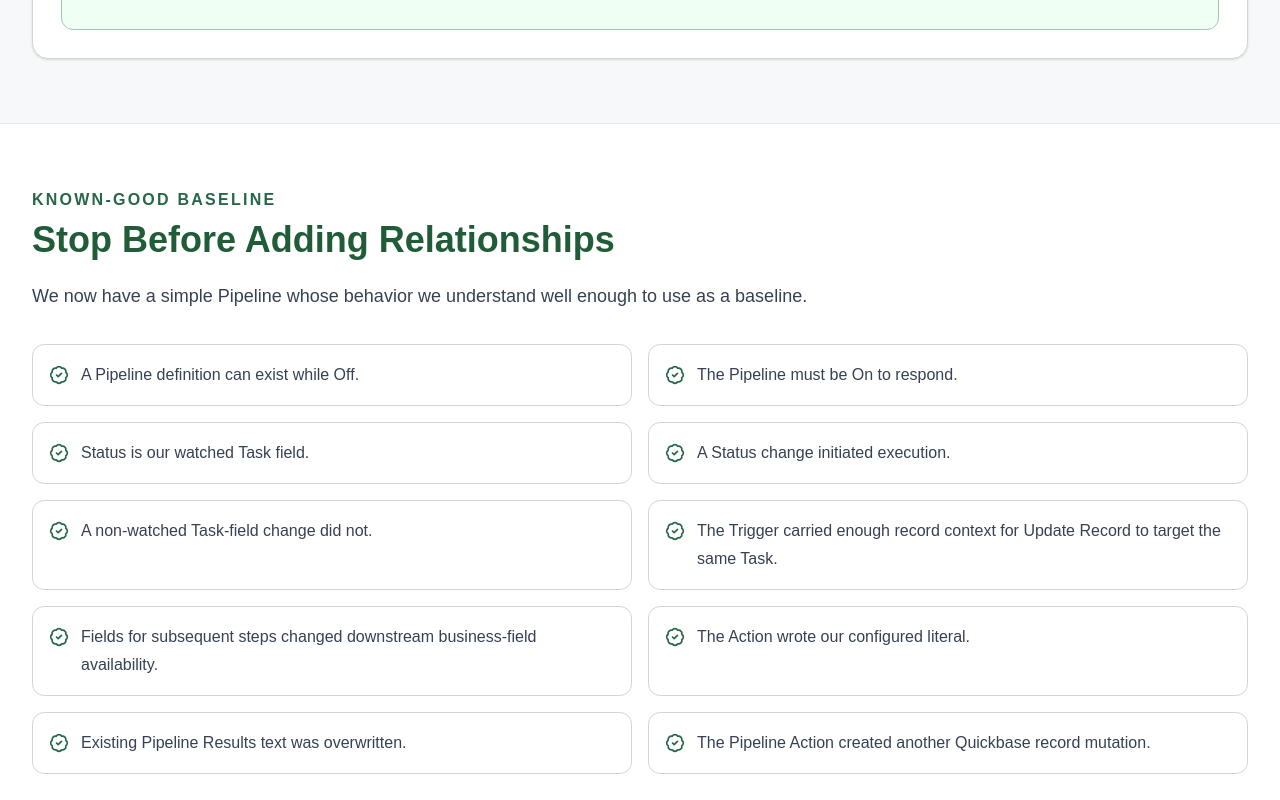
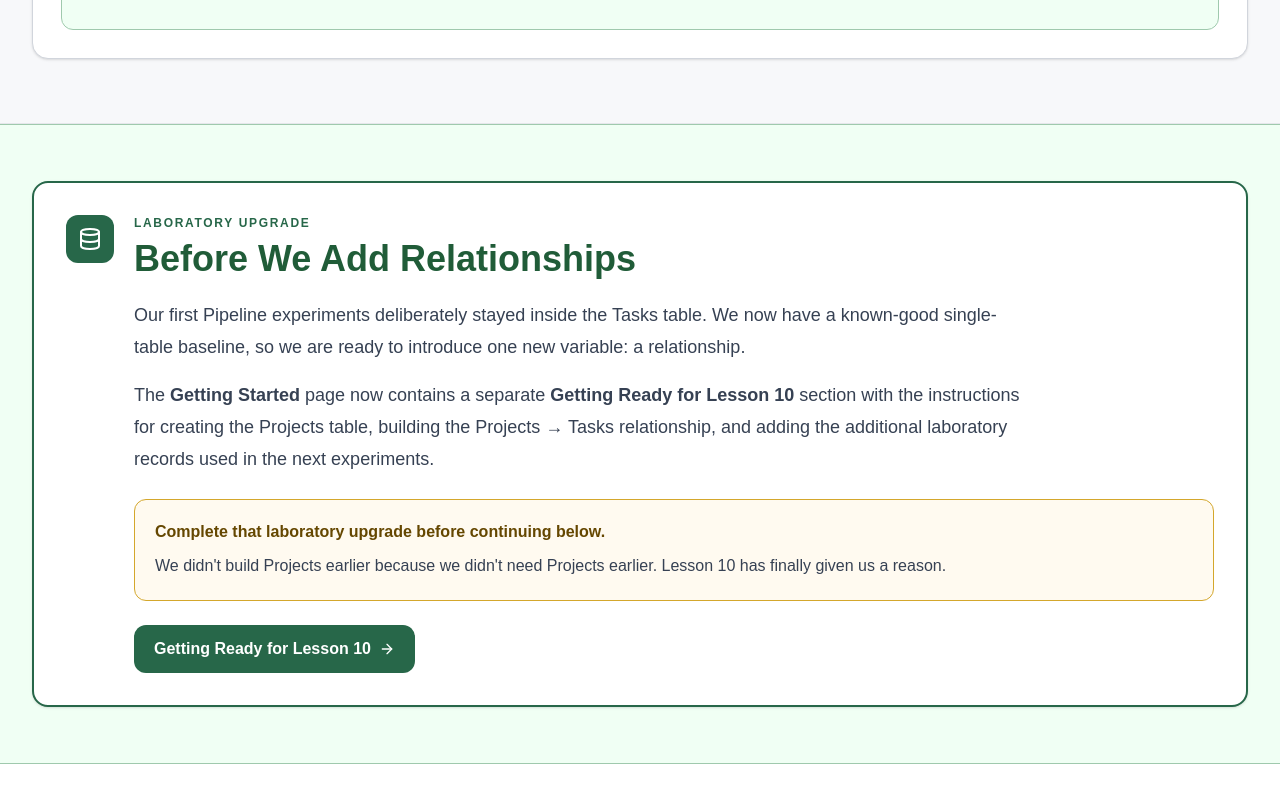
Before and after one commit to dariansweb/Quickbase-Automation, a Next.js app: page /lessons/10 in a window 1280 px wide. Shown: the part 9780-10580 px from the top of the page. Built offline with nearby package versions, Linux system fonts and the light colour scheme.

Commit message:
added instructions to get started for making relationship table Project to lesson 10

```diff
--- a/app/lessons/10/page.tsx
+++ b/app/lessons/10/page.tsx
@@ -3,6 +3,7 @@
 import Link from "next/link";
 import { useMemo, useState } from "react";
 import {
+  LuDatabase,
   LuArrowDown,
   LuArrowLeft,
   LuArrowRight,
@@ -1035,7 +1036,71 @@ export default function Lesson10Page() {
           </Exercise>
         </div>
       </section>
-
+      {/* ======================================================
+          LABORATORY UPGRADE
+      ====================================================== */}
+
+      <section className="border-y border-[#9fc9ad] bg-[#f0fff4]">
+        <div className="mx-auto max-w-7xl px-6 py-12 lg:px-8 lg:py-14">
+          <div className="overflow-hidden rounded-2xl border-2 border-[#276749] bg-white shadow-sm">
+            <div className="p-6 sm:p-8">
+              <div className="flex items-start gap-5">
+                <span className="flex h-12 w-12 shrink-0 items-center justify-center rounded-xl bg-[#276749] text-2xl text-white">
+                  <LuDatabase aria-hidden="true" />
+                </span>
+
+                <div className="flex-1">
+                  <p className="text-xs font-extrabold uppercase tracking-[0.14em] text-[#276749]">
+                    Laboratory Upgrade
+                  </p>
+
+                  <h2 className="mt-2 text-3xl font-extrabold text-[#205c38] sm:text-4xl">
+                    Before We Add Relationships
+                  </h2>
+
+                  <p className="mt-5 max-w-4xl text-lg leading-8 text-gray-700">
+                    Our first Pipeline experiments deliberately stayed inside
+                    the Tasks table. We now have a known-good single-table
+                    baseline, so we are ready to introduce one new variable: a
+                    relationship.
+                  </p>
+
+                  <p className="mt-4 max-w-4xl text-lg leading-8 text-gray-700">
+                    The <strong>Getting Started</strong> page now contains a
+                    separate <strong>Getting Ready for Lesson 10</strong>{" "}
+                    section with the instructions for creating the Projects
+                    table, building the Projects → Tasks relationship, and
+                    adding the additional laboratory records used in the next
+                    experiments.
+                  </p>
+
+                  <div className="mt-6 rounded-xl border border-[#d4a72c] bg-[#fffaf0] p-5">
+                    <p className="font-extrabold text-[#654700]">
+                      Complete that laboratory upgrade before continuing below.
+                    </p>
+
+                    <p className="mt-2 leading-7 text-gray-700">
+                      We didn&apos;t build Projects earlier because we
+                      didn&apos;t need Projects earlier. Lesson 10 has finally
+                      given us a reason.
+                    </p>
+                  </div>
+
+                  <div className="mt-6">
+                    <Link
+                      href="/get-started"
+                      className="inline-flex items-center gap-2 rounded-xl bg-[#276749] px-5 py-3 font-extrabold text-white transition hover:bg-[#205c38]"
+                    >
+                      Getting Ready for Lesson 10
+                      <LuArrowRight aria-hidden="true" />
+                    </Link>
+                  </div>
+                </div>
+              </div>
+            </div>
+          </div>
+        </div>
+      </section>
       <section className="mx-auto max-w-7xl px-6 py-12 lg:px-8 lg:py-16">
         <SectionHeading
           eyebrow="Known-Good Baseline"
```
